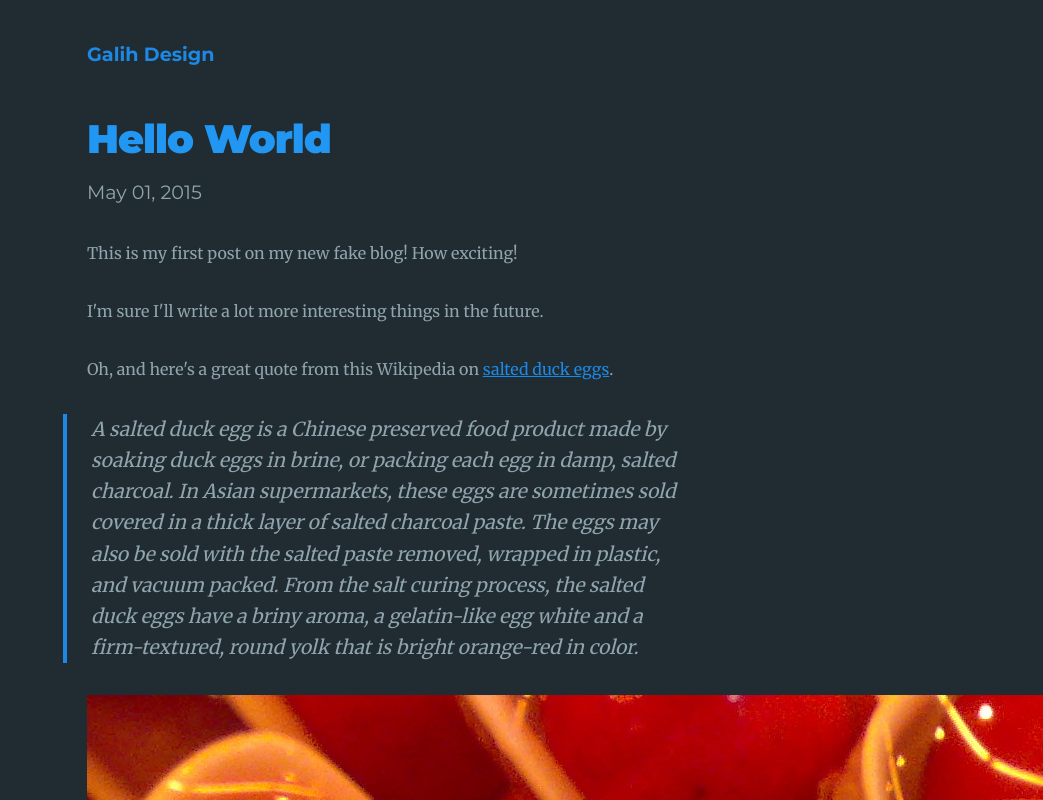
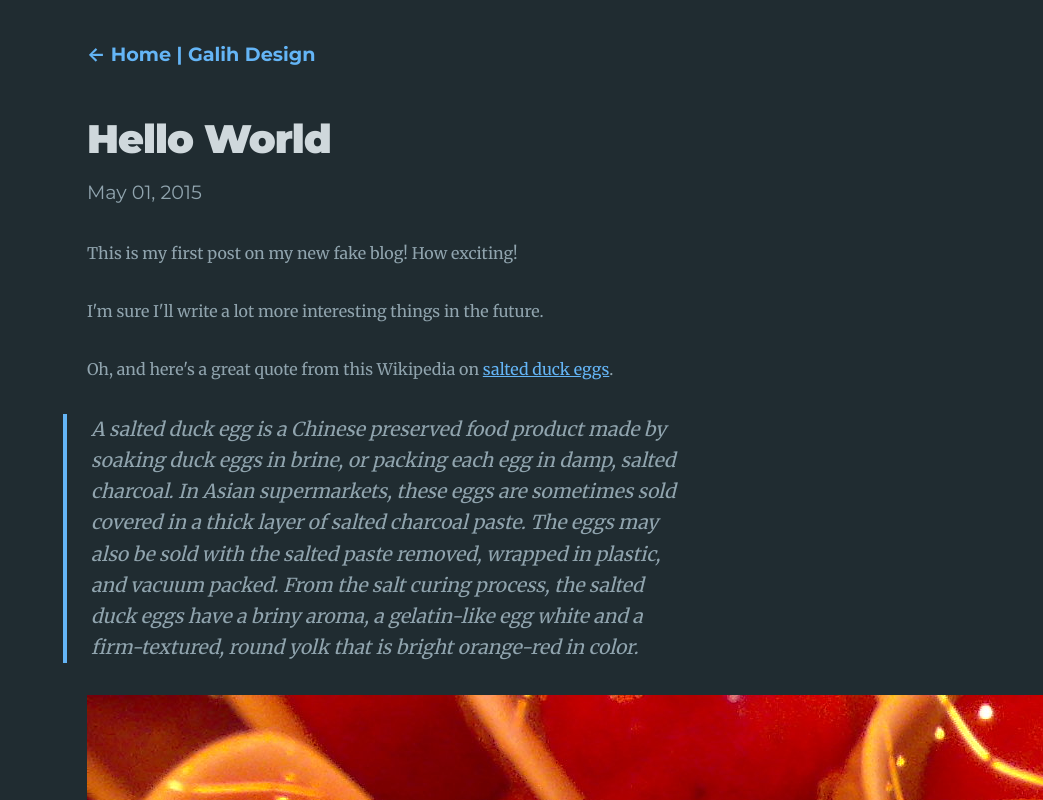
Before and after one commit to galihprad/galihdesign, a Gatsby site: page /hello-world/ in a window 1280 px wide. Shown: the top 800 px of the page, without its empty margins (237-1280 px from the left). Built offline with nearby package versions, Linux system fonts and the light colour scheme; Gatsby itself is replaced by a stand-in of ours; some packages are replaced by stand-ins of ours.

Commit message:
Update design 2

```diff
--- a/src/components/bio.js
+++ b/src/components/bio.js
@@ -44,7 +44,7 @@ const Bio = () => {
       {author?.name && (
         <p>
           Hi, I'm Galih Pradipto👋😊
-          <br /> Let's checkout my
+          <br /> Checkout my portfolio at
           <a
             href={`https://dribbble.com/galihprad`}
             target="_blank"
--- a/src/components/layout.js
+++ b/src/components/layout.js
@@ -15,7 +15,7 @@ const Layout = ({ location, title, children }) => {
   } else {
     header = (
       <Link className="header-link-home" to="/">
-        {title}
+        ← Home | {title}
       </Link>
     )
   }
--- a/src/pages/index.js
+++ b/src/pages/index.js
@@ -12,7 +12,7 @@ const BlogIndex = ({ data, location }) => {
   if (posts.length === 0) {
     return (
       <Layout location={location} title={siteTitle}>
-        <Seo title="All posts" />
+        <Seo title="Home" />
         <Bio />
         <p>
           No blog posts found. Add markdown posts to "content/blog" (or the
@@ -25,7 +25,7 @@ const BlogIndex = ({ data, location }) => {
 
   return (
     <Layout location={location} title={siteTitle}>
-      <Seo title="All posts" />
+      <Seo title="Home" />
       <Bio />
       <ol style={{ listStyle: `none` }}>
         {posts.map(post => {
--- a/src/style.css
+++ b/src/style.css
@@ -54,12 +54,12 @@
   --fontSize-5: 2.074rem;
   --fontSize-6: 2.488rem;
   --fontSize-7: 2.986rem;
-  --color-primary: #1e88e5;
+  --color-primary: #64b5f6;
   --color-text: #90a4ae;
   --color-text-light: #90a4ae;
-  --color-heading: #1e88e5;
-  --color-heading-black: #2196f3;
-  --color-accent: #1e88e5;
+  --color-heading: #64b5f6;
+  --color-heading-black: #cfd8dc;
+  --color-accent: #82b1ff;
 }
 
 /* HTML elements */
@@ -257,6 +257,7 @@ a:focus {
 
 .main-heading {
   font-size: var(--fontSize-7);
+  /* color: #42a5f5; */
   margin: 0;
 }
 
```
Also changed, not shown: src/images/gatsby-icon.png.
